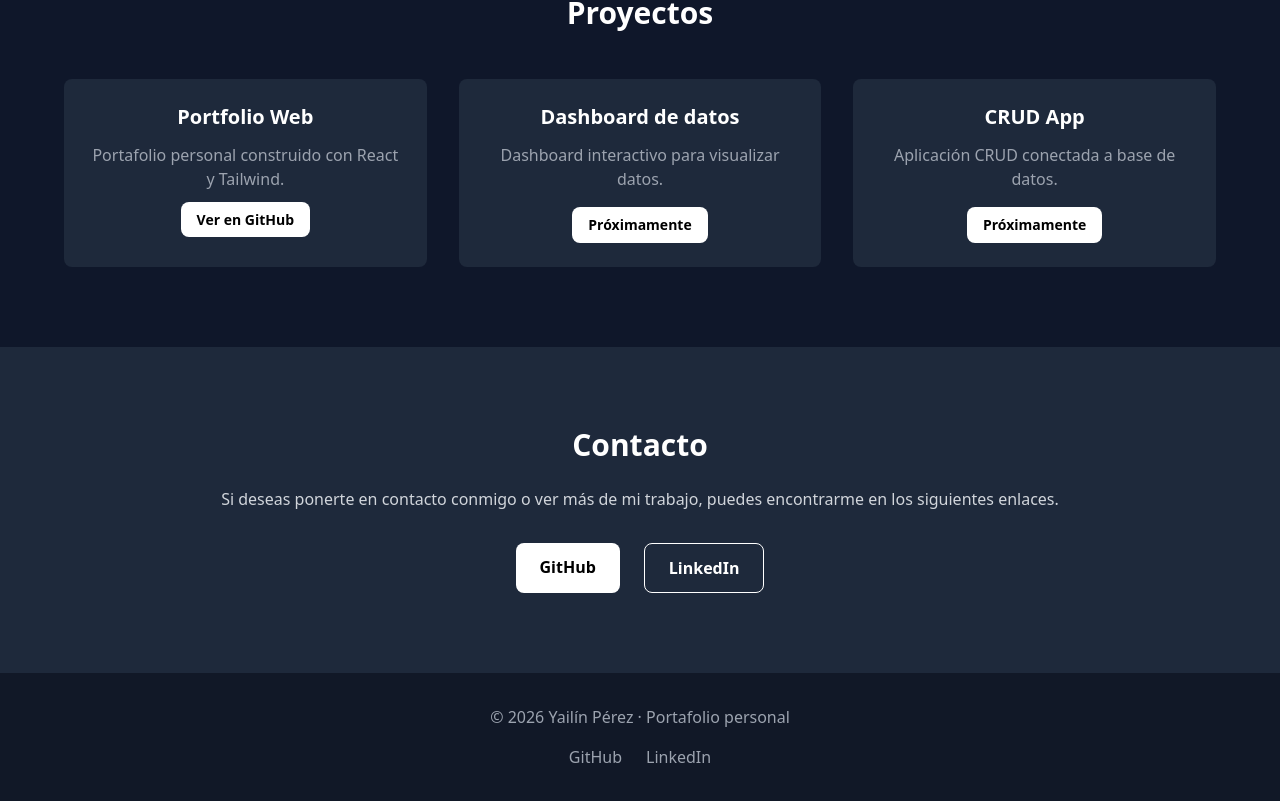
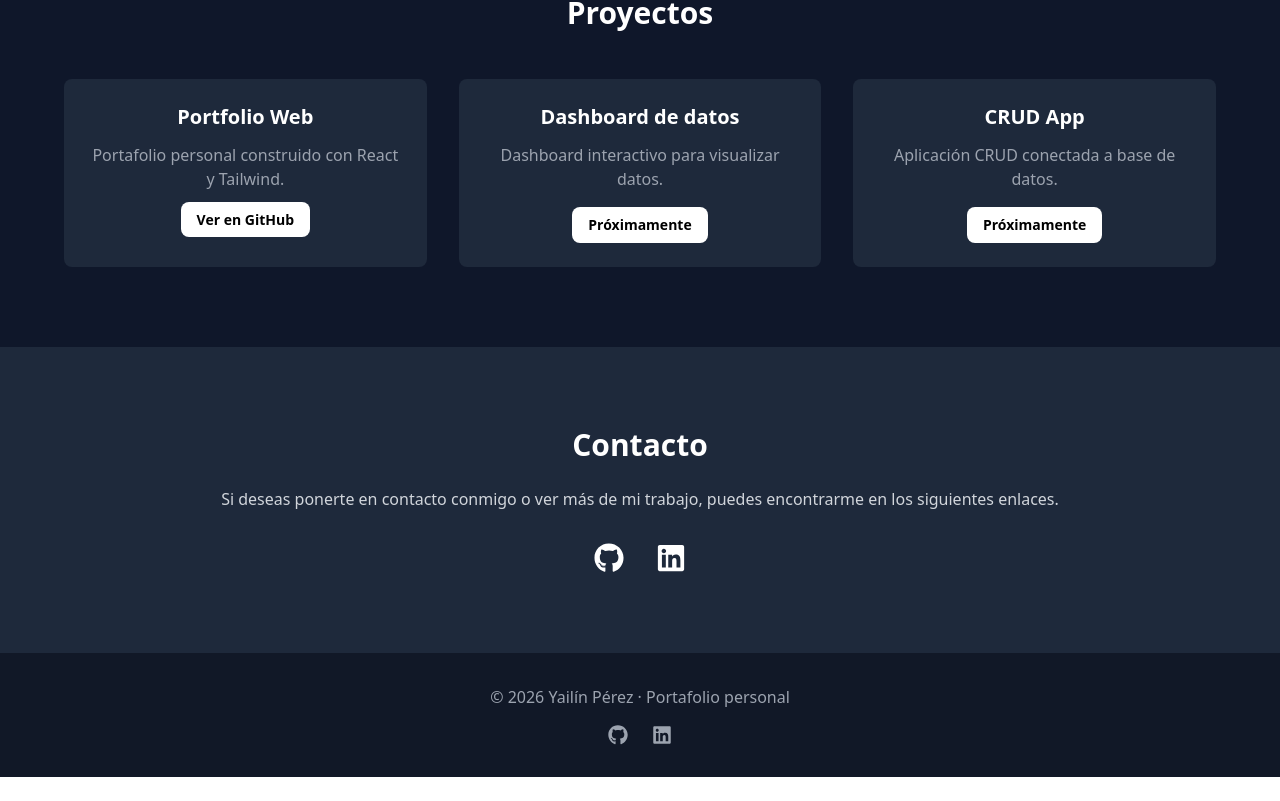
Before and after one commit to yailinpvdev/portfolio, a React (Vite) app: page / in a window 1280 px wide. Shown: the part 1642-2443 px from the top of the page. After the commit the page ends 2419 px from the top, so only its background shows below. Built offline with nearby package versions, Linux system fonts and the light colour scheme.

Commit message:
feat: improve project cards with hover animation

```diff
--- a/package.json
+++ b/package.json
@@ -11,7 +11,8 @@
   },
   "dependencies": {
     "react": "^19.2.4",
-    "react-dom": "^19.2.4"
+    "react-dom": "^19.2.4",
+    "react-icons": "^5.6.0"
   },
   "devDependencies": {
     "@eslint/js": "^9.39.4",
--- a/src/components/Contact.jsx
+++ b/src/components/Contact.jsx
@@ -1,3 +1,5 @@
+import { FaGithub, FaLinkedin } from "react-icons/fa"
+
 function Contact() {
   return (
     <section id="contact" className="bg-slate-800 text-white py-20 px-6">
@@ -12,21 +14,21 @@ function Contact() {
           puedes encontrarme en los siguientes enlaces.
         </p>
 
-        <div className="flex justify-center gap-6">
+        <div className="flex justify-center gap-8 text-3xl">
 
           <a
             href="https://github.com/yailinpvdev"
             target="_blank"
-            className="bg-white text-black px-6 py-3 rounded-lg font-semibold"
+            className="hover:text-gray-400"
           >
-            GitHub
+            <FaGithub />
           </a>
 
           <a
             href="#"
-            className="border border-white px-6 py-3 rounded-lg font-semibold"
+            className="hover:text-gray-400"
           >
-            LinkedIn
+            <FaLinkedin />
           </a>
 
         </div>
--- a/src/components/Footer.jsx
+++ b/src/components/Footer.jsx
@@ -1,26 +1,32 @@
+import { FaGithub, FaLinkedin } from "react-icons/fa"
+
 function Footer() {
   return (
     <footer className="bg-gray-900 text-gray-400 py-8 text-center">
+
       <p>
         © {new Date().getFullYear()} Yailín Pérez · Portafolio personal
       </p>
 
-      <div className="flex justify-center gap-6 mt-4">
+      <div className="flex justify-center gap-6 mt-4 text-xl">
+
         <a
           href="https://github.com/yailinpvdev"
           target="_blank"
           className="hover:text-white"
         >
-          GitHub
+          <FaGithub />
         </a>
 
         <a
           href="#"
           className="hover:text-white"
         >
-          LinkedIn
+          <FaLinkedin />
         </a>
+
       </div>
+
     </footer>
   )
 }
--- a/src/components/Projects.jsx
+++ b/src/components/Projects.jsx
@@ -9,10 +9,11 @@ function Projects() {
 
         <div className="grid md:grid-cols-3 gap-8">
 
-          <div className="bg-slate-800 p-6 rounded-lg">
+          <div className="bg-slate-800 p-6 rounded-lg transform transition duration-300 hover:-translate-y-2 hover:shadow-xl">
             <h3 className="text-xl font-semibold mb-3">
               Portfolio Web
             </h3>
+
             <p className="text-gray-400 mb-4">
               Portafolio personal construido con React y Tailwind.
             </p>
@@ -20,16 +21,17 @@ function Projects() {
             <a
               href="https://github.com/yailinpvdev/portfolio"
               target="_blank"
-              className="bg-white text-black px-4 py-2 rounded-lg text-sm font-semibold"
+              className="bg-white text-black px-4 py-2 rounded-lg text-sm font-semibold hover:bg-gray-200"
             >
               Ver en GitHub
             </a>
           </div>
 
-          <div className="bg-slate-800 p-6 rounded-lg">
+          <div className="bg-slate-800 p-6 rounded-lg transform transition duration-300 hover:-translate-y-2 hover:shadow-xl">
             <h3 className="text-xl font-semibold mb-3">
               Dashboard de datos
             </h3>
+
             <p className="text-gray-400 mb-4">
               Dashboard interactivo para visualizar datos.
             </p>
@@ -39,10 +41,11 @@ function Projects() {
             </button>
           </div>
 
-          <div className="bg-slate-800 p-6 rounded-lg">
+          <div className="bg-slate-800 p-6 rounded-lg transform transition duration-300 hover:-translate-y-2 hover:shadow-xl">
             <h3 className="text-xl font-semibold mb-3">
               CRUD App
             </h3>
+
             <p className="text-gray-400 mb-4">
               Aplicación CRUD conectada a base de datos.
             </p>
```
Also changed, not shown: 1 other file (tests, documents, lock files or other folders).
